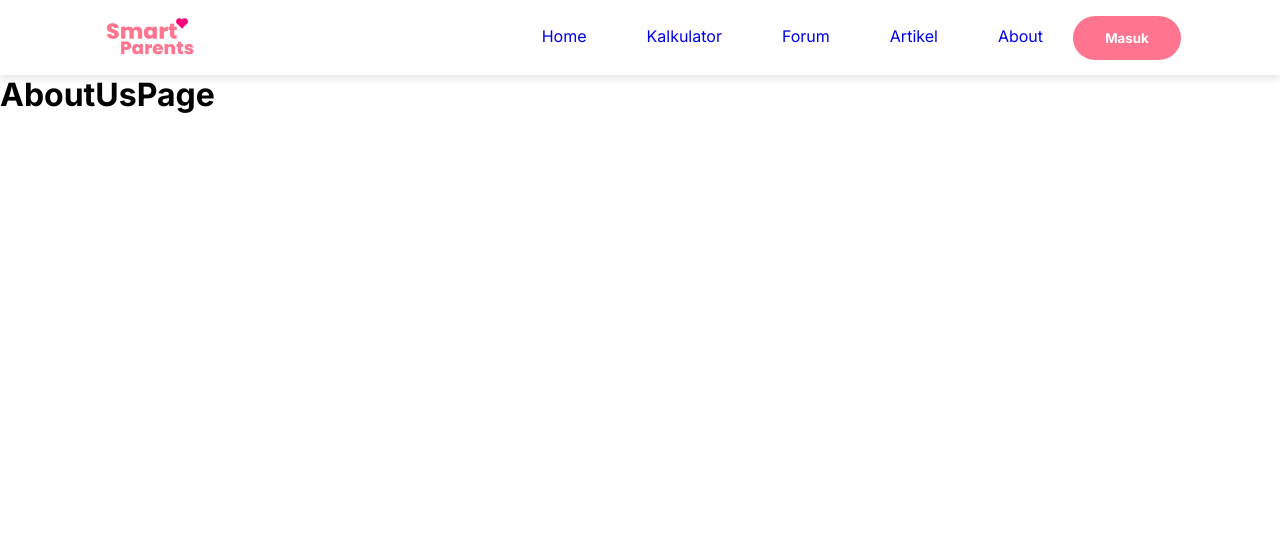
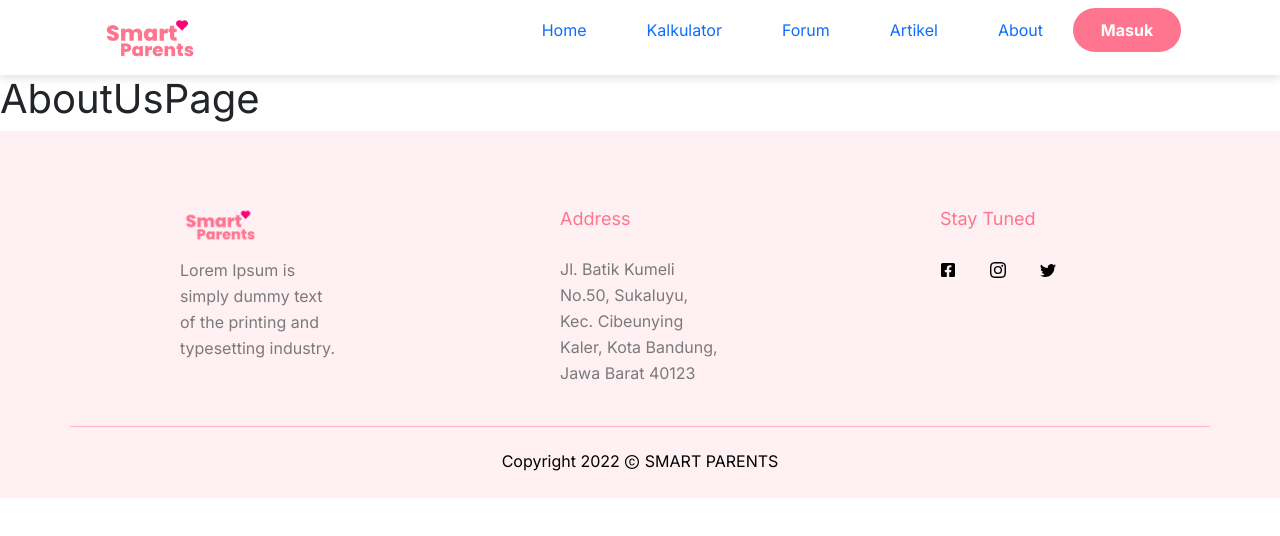
Before and after one commit to Suryasmt/dicoding-capstone, a React (Create React App) app: page /about in a window 1280 px wide. Shown: the top 536 px of the page. Built offline with nearby package versions, Linux system fonts and the light colour scheme.

Commit message:
Menambah footer

```diff
--- a/src/App.jsx
+++ b/src/App.jsx
@@ -6,6 +6,7 @@ import ForumPage from './pages/ForumPage';
 import ArtikelPage from './pages/ArtikelPage';
 import AboutUsPage from './pages/AboutUsPage';
 import HomePage from './pages/HomePage';
+import Footer from './components/Footer';
 
 const App = () => {
   return (
@@ -18,6 +19,7 @@ const App = () => {
         <Route path="/artikel" element={<ArtikelPage />} />
         <Route path="/about" element={<AboutUsPage />} />
       </Routes>
+      <Footer />
     </>
   );
 }
--- a/src/components/Footer.jsx
+++ b/src/components/Footer.jsx
@@ -0,0 +1,47 @@
+import React from 'react';
+import { FaFacebookSquare } from 'react-icons/fa';
+import { BsInstagram } from 'react-icons/bs';
+import { BsTwitter } from 'react-icons/bs';
+import { AiOutlineCopyrightCircle } from 'react-icons/ai';
+import BrandLogo from '../assets/logo.png'
+import '../../node_modules/bootstrap/dist/css/bootstrap.min.css';
+
+const Footer = () => {
+    return (
+        <>
+            <div id="footer">
+                <div className="container-fluid py-4">
+                    <div className="container">
+                        <div className="row">
+                            <div className="footer col-lg-4 col-md-4 col-sm-6 mb-4">
+                                <img className="footer-logo" src={BrandLogo} alt='Logo Smart Parent'></img>
+                                <p>Lorem Ipsum is simply dummy text of the printing and typesetting industry.</p>
+                            </div>
+                            <div className="footer col-lg-4 col-md-4 col-sm-6 mb-4">
+                                <h6>Address</h6>
+                                <p>Jl. Batik Kumeli No.50, Sukaluyu, Kec. Cibeunying Kaler,
+                                    Kota Bandung, Jawa Barat 40123</p>
+                            </div>
+                            <div className="footer col-lg-4 col-md-4 col-sm-6 mb-4">
+                                <h6>Stay Tuned</h6>
+                                <div className='footer-social'>
+                                    <a href="#"><FaFacebookSquare /></a>
+                                </div>
+                                <div className='footer-social'>
+                                    <a href="#"><BsInstagram /></a>
+                                </div>
+                                <div className='footer-social'>
+                                    <a href="#"><BsTwitter /></a>
+                                </div>
+                            </div>
+                            <hr />
+                            <p className="footer-copy">Copyright 2022 <AiOutlineCopyrightCircle /> SMART PARENTS</p>
+                        </div>
+                    </div>
+                </div>
+            </div>
+        </>
+    )
+}
+
+export default Footer;
--- a/src/style/_responsive.css
+++ b/src/style/_responsive.css
@@ -1,3 +1,19 @@
+@media only screen and (max-width: 1200px) {
+    /* footer */
+    #footer .footer {
+        padding-left: 60px;
+        padding-right: 60px;
+    }
+}
+
+@media only screen and (max-width: 992px) {
+    /* footer */
+    #footer .footer {
+        padding-left: 40px;
+        padding-right: 40px;
+    }
+}
+
 @media screen and (max-width: 986px) {
     .navbar{
         justify-content: flex-start;
--- /dev/null
+++ b/src/style/component/footer.css
@@ -0,0 +1,59 @@
+#footer {
+    background-color: #FFF0F3;
+    padding-top: 50px;
+}
+
+#footer h6 {
+    margin-bottom: 23.3px;
+    font-size: 18px;
+    font-weight: 500;
+    line-height: 28px;
+    letter-spacing: 0px;
+    text-align: left;
+    color: #FF758F;
+}
+
+#footer p {
+    font-size: 16px;
+    font-style: normal;
+    font-weight: 400;
+    line-height: 26px;
+    letter-spacing: 0px;
+    text-align: left;
+    color: #7A7A7A;
+}
+
+#footer hr {
+    color: #FF0030;
+    height: 1.5px;
+}
+
+#footer .footer-social {
+    float: left;
+    margin-right: 34px;
+}
+#footer .footer-social a{
+    color: black;
+}
+
+.footer {
+    padding-left: 110px;
+    padding-right: 110px;
+}
+
+#footer .footer-copy {
+    text-align: center;
+    margin-top: 4px;
+    margin-bottom: 0;
+    color: black;
+
+}
+
+#footer .footer-copy img {
+    margin-right: 0;
+}
+
+#footer .footer-logo {
+    margin-bottom: 13px;
+    height: 39px;
+}
--- a/src/style/main.css
+++ b/src/style/main.css
@@ -2,6 +2,8 @@
 
 @import './component/_navigation.css';
 @import './pages/_home.css';
+@import './component/footer.css';
+
 
 @import './_responsive.css';
 
```
Also changed, not shown: 1 other file (tests, documents, lock files or other folders).
